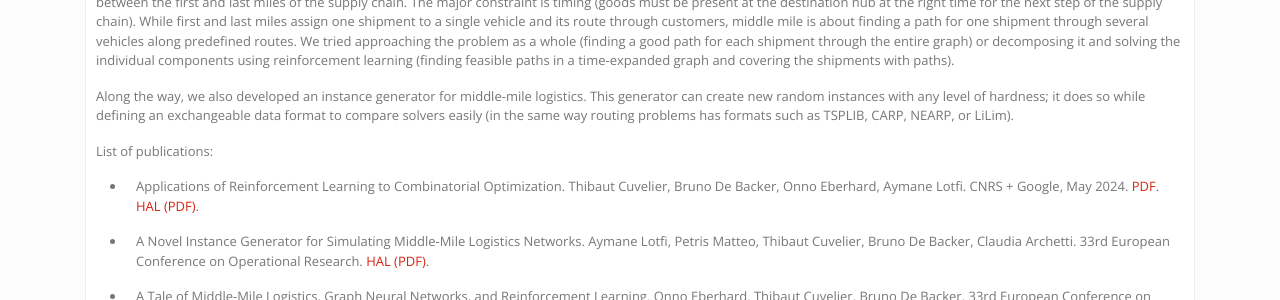
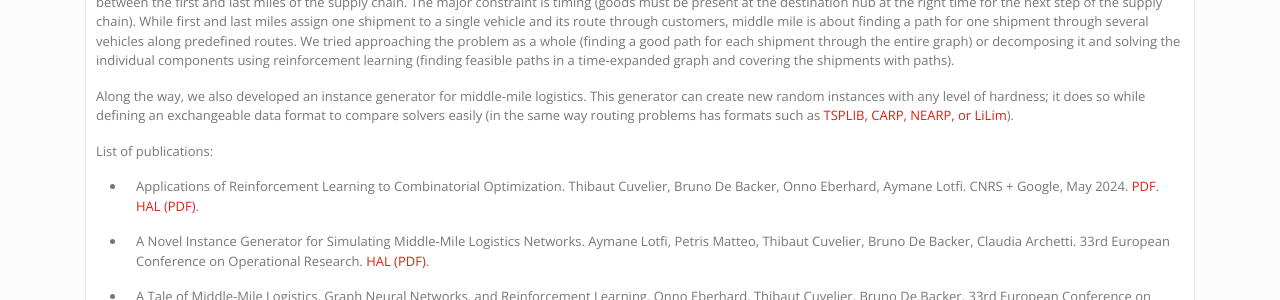
Before and after one commit to dourouc05/dourouc05.github.io, a Jekyll site: the page built from research.md, in a window 1280 px wide and 900 px high, scrolled down 317 px. Shown: the part 173-473 px from the top of the window. Built offline with Jekyll 4.4.1, drawn with Linux system fonts in a browser that asks for light colours; a script that is not in the unit is left out; part of the change alters nothing that is shown.

```diff
--- a/research.md
+++ b/research.md
@@ -16,7 +16,7 @@ I am currently involved in a team effort to bring these two worlds together. Eac
 
 The application domain is middle-mile logistics, a very hard combinatorial problem. Middle mile logistics is concerned by the transportation of goods between warehouses, sitting between  the first and last miles of the supply chain. The major constraint is timing (goods must be present at the destination hub at the right time for the next step of the supply chain). While first and last miles assign one shipment to a single vehicle and its route through customers, middle mile is about finding a path for one shipment through several vehicles along predefined routes. We tried approaching the problem as a whole (finding a good path for each shipment through the entire graph) or decomposing it and solving the individual components using reinforcement learning (finding feasible paths in a time-expanded graph and covering the shipments with paths).
 
-Along the way, we also developed an instance generator for middle-mile logistics. This generator can create new random instances with any level of hardness; it does so while defining an exchangeable data format to compare solvers easily (in the same way routing problems has formats such as TSPLIB, CARP, NEARP, or LiLim).
+Along the way, we also developed an instance generator for middle-mile logistics. This generator can create new random instances with any level of hardness; it does so while defining an exchangeable data format to compare solvers easily (in the same way routing problems has formats such as [TSPLIB, CARP, NEARP, or LiLim](http://vrp.galgos.inf.puc-rio.br/index.php/en/)).
 
 **List of publications**:
 
```
